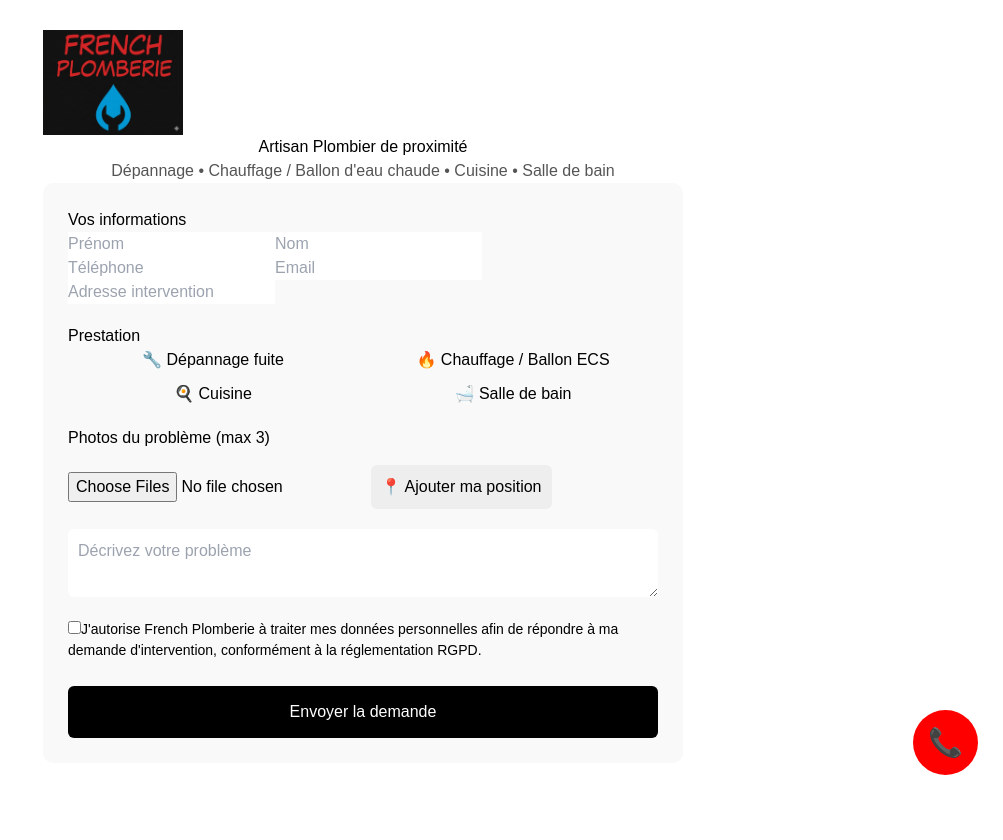
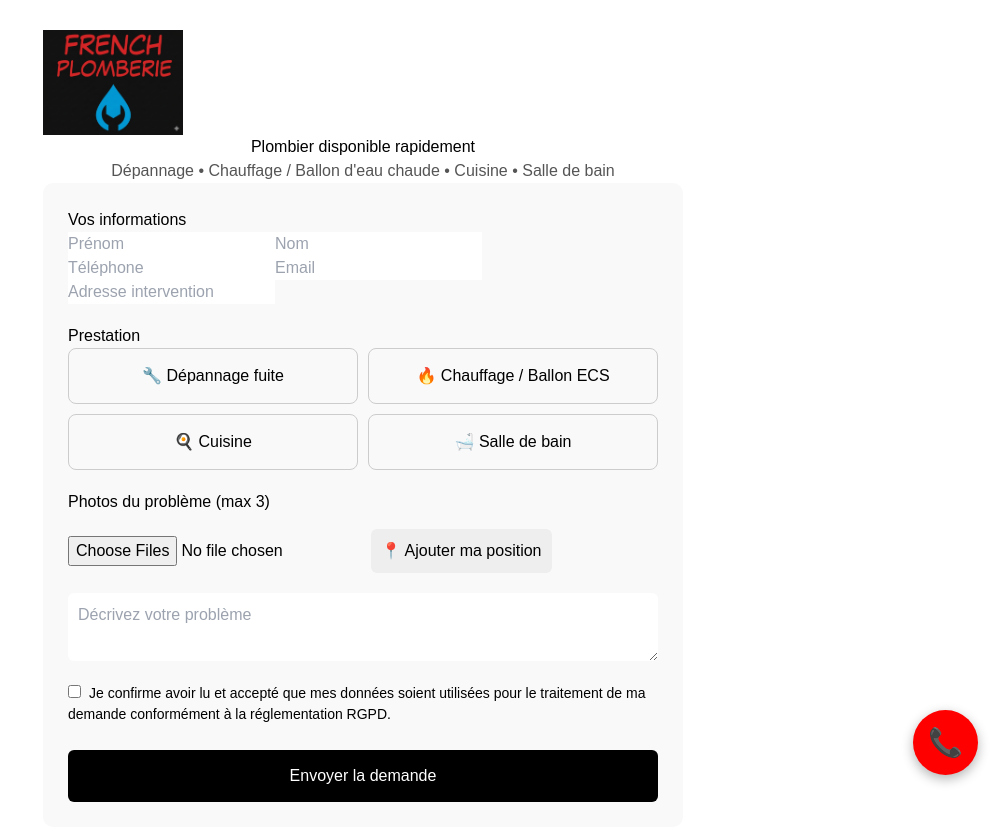
Before and after one commit to NicolasSendid/French-Plomberie, a Next.js app: page / in a window 1280 px wide. Shown: the top 840 px of the page, without its empty margins (277-1280 px from the left). Before the commit the page ends 813 px from the top, so only its background shows below. Built offline with nearby package versions, Linux system fonts and the light colour scheme.

Commit message:
Update page.tsx

```diff
--- a/app/page.tsx
+++ b/app/page.tsx
@@ -1,5 +1,6 @@
 "use client";
 import { useState, useEffect } from "react";
+import imageCompression from "browser-image-compression";
 
 export default function Home() {
   const [status, setStatus] = useState("");
@@ -10,11 +11,12 @@ export default function Home() {
   const [deferredPrompt, setDeferredPrompt] = useState<any>(null);
   const [showInstall, setShowInstall] = useState(false);
 
+  // Historique + PWA install
   useEffect(() => {
     const stored = localStorage.getItem("demandes");
     if (stored) setHistory(JSON.parse(stored));
 
-    window.addEventListener("beforeinstallprompt", (e:any) => {
+    window.addEventListener("beforeinstallprompt", (e) => {
       e.preventDefault();
       setDeferredPrompt(e);
       setShowInstall(true);
@@ -27,6 +29,7 @@ export default function Home() {
     await deferredPrompt.userChoice;
   };
 
+  // Géolocalisation
   const getLocation = () => {
     navigator.geolocation.getCurrentPosition(
       (pos) => setLocation({ lat: pos.coords.latitude, lng: pos.coords.longitude }),
@@ -34,71 +37,65 @@ export default function Home() {
     );
   };
 
-  const handlePhotos = (e:any) => {
-    const files = Array.from(e.target.files).slice(0, 3) as File[];
-    setPhotos(files);
+  // Photos (limite 3 + compression + conversion HEIC → JPEG)
+  const handlePhotos = async (e: any) => {
+    const files = Array.from(e.target.files).slice(0, 3);
+    const compressed: File[] = [];
+
+    for (const file of files) {
+      try {
+        const options = {
+          maxSizeMB: 1.5,          // taille max 1.5 Mo
+          maxWidthOrHeight: 1920,  // largeur/hauteur max
+          useWebWorker: true,
+          fileType: "image/jpeg",  // convertit tout en JPEG
+        };
+        const compressedFile = await imageCompression(file, options);
+        compressed.push(compressedFile);
+      } catch (err) {
+        console.warn("Erreur compression :", file.name, err);
+      }
+    }
+
+    setPhotos(compressed);
   };
 
-  const handleSubmit = async (e:any) => {
+  // Envoi formulaire
+  const handleSubmit = async (e: any) => {
     e.preventDefault();
-    setStatus("Envoi en cours...");
-
     if (!prestation) {
       setStatus("❌ Veuillez choisir une prestation");
       return;
     }
 
     const formData = new FormData(e.target);
-
     formData.append("prestation", prestation);
-
-    photos.forEach(photo => {
-      formData.append("photos", photo);
-    });
-
     if (location) {
       formData.append("latitude", location.lat.toString());
       formData.append("longitude", location.lng.toString());
     }
 
+    photos.forEach((photo) => formData.append("photos", photo));
+
     try {
+      const response = await fetch("/api/send", { method: "POST", body: formData });
 
-      const res = await fetch("/api/send", {
-        method: "POST",
-        body: formData
-      });
-
-      const data = await res.json();
-
-      if (data.success) {
-
-        setStatus("✅ Demande envoyée");
-
-        const prenom = formData.get("prenom");
-        const nom = formData.get("nom");
-        const tel = formData.get("tel");
-        const adresse = formData.get("adresse");
-        const message = formData.get("message");
-
-        const whatsappMessage =
-`Nouvelle demande plomberie
-
-Nom: ${prenom} ${nom}
-Tel: ${tel}
-Adresse: ${adresse}
-Prestation: ${prestation}
-Message: ${message}`;
-
+      if (response.ok) {
+        setStatus("✅ Demande envoyée !");
         window.open(
-          `https://wa.me/33658908674?text=${encodeURIComponent(whatsappMessage)}`,
+          `https://wa.me/33658908674?text=Nouvelle demande\nNom: ${formData.get(
+            "prenom"
+          )} ${formData.get("nom")}\nTel: ${formData.get(
+            "tel"
+          )}\nAdresse: ${formData.get(
+            "adresse"
+          )}\nPrestation: ${prestation}\nMessage: ${formData.get(
+            "message"
+          )}\nPhotos: ${photos.length}`,
           "_blank"
         );
 
-        const newHistory = [
-          ...history,
-          { date: new Date().toLocaleString(), prestation }
-        ];
-
+        const newHistory = [...history, { date: new Date().toLocaleString(), prestation }];
         setHistory(newHistory);
         localStorage.setItem("demandes", JSON.stringify(newHistory));
 
@@ -106,11 +103,9 @@ Message: ${message}`;
         setPhotos([]);
         setPrestation("");
         setLocation(null);
-
       } else {
         setStatus("❌ Erreur lors de l'envoi");
       }
-
     } catch (err) {
       console.error(err);
       setStatus("❌ Impossible d'envoyer la demande");
@@ -119,21 +114,17 @@ Message: ${message}`;
 
   return (
     <div style={{ maxWidth: 700, margin: "auto", padding: 30, fontFamily: "Arial" }}>
-
       <div style={{ textAlign: "center" }}>
         <img src="/logo.png" style={{ width: 140 }} />
       </div>
 
-      <h1 style={{ textAlign: "center" }}>Artisan Plombier de proximité</h1>
-
+      <h1 style={{ textAlign: "center" }}>Plombier disponible rapidement</h1>
       <p style={{ textAlign: "center", color: "#555" }}>
         Dépannage • Chauffage / Ballon d'eau chaude • Cuisine • Salle de bain
       </p>
 
       <form onSubmit={handleSubmit} style={{ background: "#f9f9f9", padding: 25, borderRadius: 10 }}>
-
         <h2>Vos informations</h2>
-
         <input name="prenom" placeholder="Prénom" required />
         <input name="nom" placeholder="Nom" required />
         <input name="tel" placeholder="Téléphone" required />
@@ -141,43 +132,62 @@ Message: ${message}`;
         <input name="adresse" placeholder="Adresse intervention" required />
 
         <h3 style={{ marginTop: 20 }}>Prestation</h3>
-
         <div style={{ display: "grid", gridTemplateColumns: "1fr 1fr", gap: 10 }}>
-
-          <button type="button" onClick={() => setPrestation("Dépannage fuite")}>
+          <button
+            type="button"
+            onClick={() => setPrestation("Dépannage fuite")}
+            style={{
+              padding: 15,
+              borderRadius: 8,
+              border: prestation === "Dépannage fuite" ? "2px solid #0070f3" : "1px solid #ccc",
+            }}
+          >
             🔧 Dépannage fuite
           </button>
-
-          <button type="button" onClick={() => setPrestation("Chauffage / Ballon ECS")}>
+          <button
+            type="button"
+            onClick={() => setPrestation("Chauffage / Ballon ECS")}
+            style={{
+              padding: 15,
+              borderRadius: 8,
+              border: prestation === "Chauffage / Ballon ECS" ? "2px solid #0070f3" : "1px solid #ccc",
+            }}
+          >
             🔥 Chauffage / Ballon ECS
           </button>
-
-          <button type="button" onClick={() => setPrestation("Cuisine")}>
+          <button
+            type="button"
+            onClick={() => setPrestation("Cuisine")}
+            style={{
+              padding: 15,
+              borderRadius: 8,
+              border: prestation === "Cuisine" ? "2px solid #0070f3" : "1px solid #ccc",
+            }}
+          >
             🍳 Cuisine
           </button>
-
-          <button type="button" onClick={() => setPrestation("Salle de bain")}>
+          <button
+            type="button"
+            onClick={() => setPrestation("Salle de bain")}
+            style={{
+              padding: 15,
+              borderRadius: 8,
+              border: prestation === "Salle de bain" ? "2px solid #0070f3" : "1px solid #ccc",
+            }}
+          >
             🛁 Salle de bain
           </button>
-
         </div>
 
         <h3 style={{ marginTop: 20 }}>Photos du problème (max 3)</h3>
-
         <input type="file" multiple accept="image/*" onChange={handlePhotos} />
-
         {photos.length > 0 && (
           <div style={{ display: "flex", gap: 10, marginTop: 10 }}>
             {photos.map((photo, i) => (
               <img
                 key={i}
                 src={URL.createObjectURL(photo)}
-                style={{
-                  width: 70,
-                  height: 70,
-                  objectFit: "cover",
-                  borderRadius: 6
-                }}
+                style={{ width: 70, height: 70, objectFit: "cover", borderRadius: 6 }}
               />
             ))}
           </div>
@@ -186,36 +196,24 @@ Message: ${message}`;
         <button
           type="button"
           onClick={getLocation}
-          style={{
-            marginTop: 15,
-            padding: 10,
-            background: "#eee",
-            border: "none",
-            borderRadius: 6
-          }}
+          style={{ marginTop: 15, padding: 10, background: "#eee", border: "none", borderRadius: 6 }}
         >
           📍 Ajouter ma position
         </button>
-
-        {location && (
-          <p style={{ fontSize: 13 }}>Position enregistrée</p>
-        )}
+        {location && <p style={{ fontSize: 13, color: "#666" }}>Position enregistrée</p>}
 
         <textarea
           name="message"
           placeholder="Décrivez votre problème"
-          style={{
-            width: "100%",
-            marginTop: 20,
-            padding: 10,
-            borderRadius: 6
-          }}
+          style={{ width: "100%", marginTop: 20, padding: 10, borderRadius: 6 }}
         />
 
+        {/* RGPD */}
         <div style={{ marginTop: 15, fontSize: 14 }}>
           <label>
-            <input type="checkbox" name="rgpd" required />
-            J'autorise French Plomberie à traiter mes données personnelles afin de répondre à ma demande d'intervention, conformément à la réglementation RGPD.
+            <input type="checkbox" name="rgpd" required style={{ marginRight: 8 }} />
+            Je confirme avoir lu et accepté que mes données soient utilisées pour le traitement de ma
+            demande conformément à la réglementation RGPD.
           </label>
         </div>
 
@@ -228,15 +226,25 @@ Message: ${message}`;
             background: "black",
             color: "white",
             border: "none",
-            borderRadius: 6
+            borderRadius: 6,
           }}
         >
           Envoyer la demande
         </button>
-
       </form>
 
       <p style={{ textAlign: "center", marginTop: 20 }}>{status}</p>
+
+      {history.length > 0 && (
+        <div style={{ marginTop: 40 }}>
+          <h3>Historique des demandes</h3>
+          {history.map((h, i) => (
+            <div key={i} style={{ padding: 10, borderBottom: "1px solid #ddd" }}>
+              {h.date} — {h.prestation}
+            </div>
+          ))}
+        </div>
+      )}
 
       <a
         href="tel:0658908674"
@@ -253,7 +261,8 @@ Message: ${message}`;
           alignItems: "center",
           justifyContent: "center",
           fontSize: 28,
-          textDecoration: "none"
+          textDecoration: "none",
+          boxShadow: "0 4px 12px rgba(0,0,0,0.3)",
         }}
       >
         📞
@@ -262,20 +271,11 @@ Message: ${message}`;
       {showInstall && (
         <button
           onClick={installApp}
-          style={{
-            position: "fixed",
-            bottom: 100,
-            right: 25,
-            padding: 10,
-            borderRadius: 8,
-            background: "#0070f3",
-            color: "#fff"
-          }}
+          style={{ position: "fixed", bottom: 100, right: 25, padding: 10, borderRadius: 8, background: "#0070f3", color: "#fff" }}
         >
           Installer l'application
         </button>
       )}
-
     </div>
   );
 }
```
